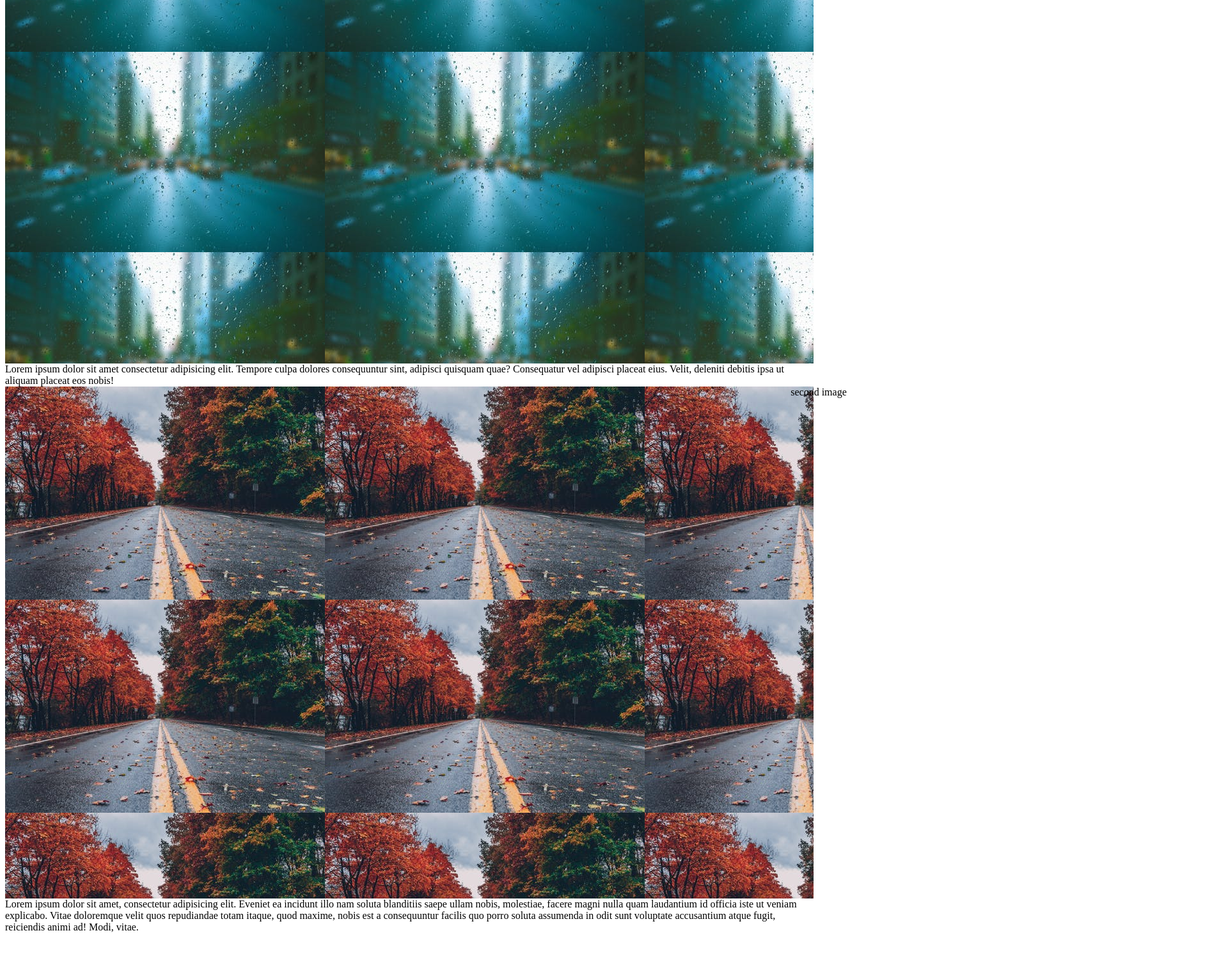
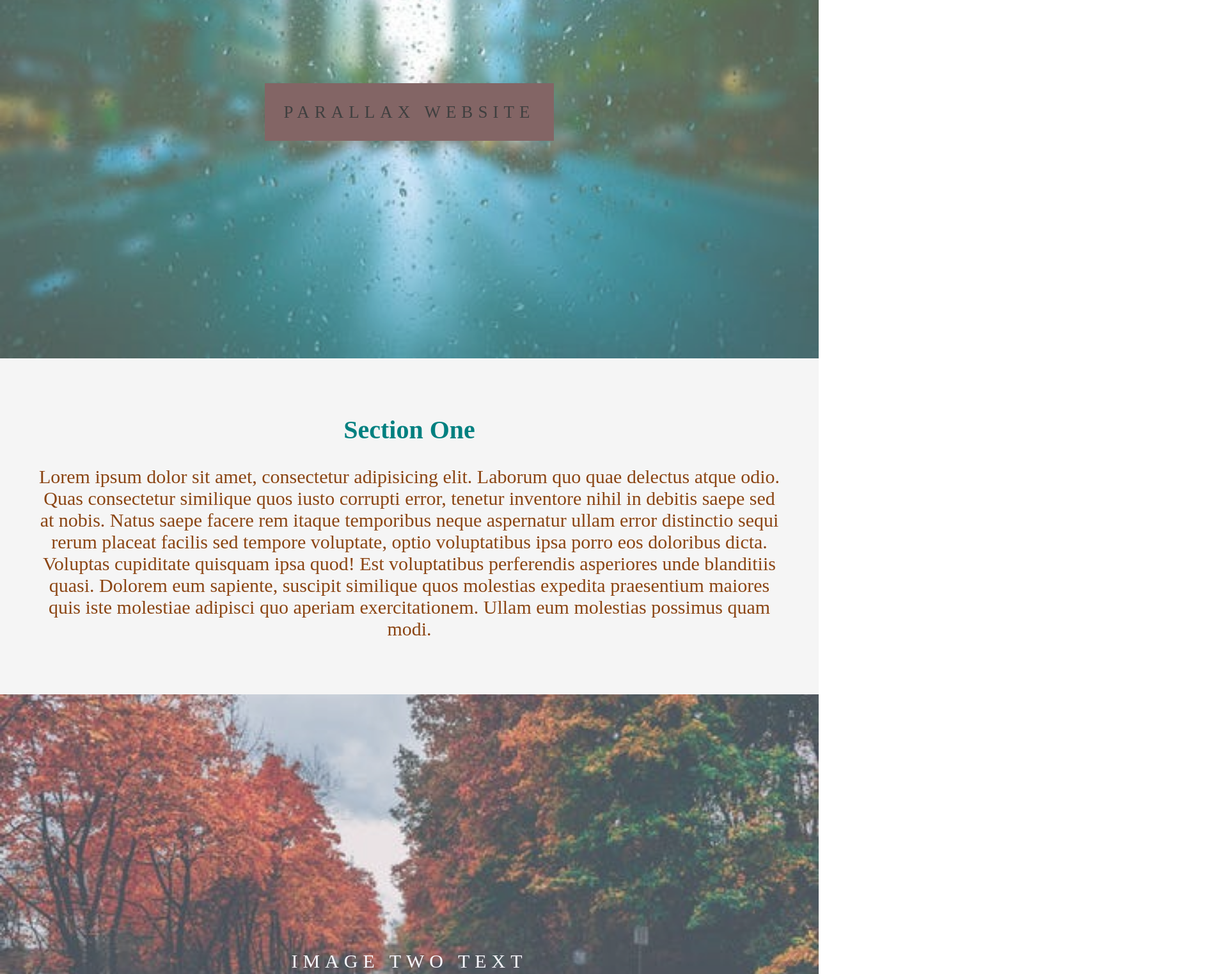
Before and after one commit to shubh045/Training, a website: page learning/June-10/Parallax.html in a window 1280 px wide. Shown: the part 240-1762 px from the top of the page at 64% size, 1920 px wide, since content can reach past the window. Before the commit the page ends 1698 px from the top, so only its background shows below. Drawn offline with Linux system fonts and the light colour scheme.

Commit message:
completed page

```diff
--- a/learning/June-10/Parallax.css
+++ b/learning/June-10/Parallax.css
@@ -1,21 +1,101 @@
+/* styling body of page */
 body,html{
     height: 100%;
+    margin: 0;
 }
 
-#bimg-1{
+/* styling and image for first part */
+.bimg-1{
     background-image: url(img1.jpeg);
     min-height: 100%;
 
 }
 
-#bimg-2{
+/* styling and image for second part */
+.bimg-2{
     background-image: url(img2.jpeg);
     min-height: 100%;
 }
 
+/* styling and image for third part */
+.bimg-3{
+    background-image: url(img3.jpg);
+    min-height: 100%;
+}
+
+/* setting all four images in page */
+.bimg-1, .bimg-2, .bimg-3, #bimg-4{
+    position: relative;
+    background-position: center;
+    background-size: cover;
+    background-repeat: no-repeat;
+    background-attachment: fixed;
+    opacity: 0.75;
+}
+
+/* styling and image for fourth part */
+#bimg-4{
+    background-image: url(img4.jpeg);
+    min-height: 100%;
+    /* background-attachment: fixed; */
+    /* background-repeat: no-repeat;
+    background-size: cover;
+    position: relative; */
+}
+
+/* styling text inside images */
 .text{
     position: absolute;
-    left: 50%;
+    top: 50%;
     width: 100%;
     text-align: center;
+    color: #000;
+    font-size: 27px;
+    letter-spacing: 8px;
+    text-transform: uppercase;
 }
+
+/* for texts inside first and fourth image */
+.box{
+    background-color: rgb(90, 50, 50);
+   padding: 30px;
+}
+
+/* for text inside seond and third image */
+.light{
+    color: ghostwhite;
+  font-size: 30px;
+}
+
+/* to style all section part */
+.section{
+    text-align: center;
+    padding: 55px;
+}
+
+/* for first section */
+.sec{
+    background-color: whitesmoke;
+}
+
+/* for second dection */
+.section1{
+    background-color: skyblue;
+}
+
+/* for third section */
+.section2{
+    background-color: rosybrown;
+}
+
+/* for all paragraphs */
+p{
+    font-size: 30px;
+    color: saddlebrown;
+}
+
+/* for heading inside section */
+h2{
+    font-size: 40px;
+    color: teal;
+}
--- a/learning/June-10/Parallax.html
+++ b/learning/June-10/Parallax.html
@@ -9,23 +9,54 @@
 </head>
 <body>
     <!-- adding first image in background -->
-    <div id="bimg-1">
+    <div class="bimg-1">
         <!-- adding text inside first image -->
         <div class="text">
-            <span>parallax website</span>
-        </div>
+            <span class="box">parallax website</span>
+        </div>"
     </div>
     <!-- paragraph after first image -->
-    <section>Lorem ipsum dolor sit amet consectetur adipisicing elit. Tempore culpa dolores consequuntur sint, adipisci quisquam quae? Consequatur vel adipisci placeat eius. Velit, deleniti debitis ipsa ut aliquam placeat eos nobis!</section>
+    <section class="section sec">
+        <h2>Section One</h2>
+       <p> Lorem ipsum dolor sit amet, consectetur adipisicing elit. Laborum quo quae delectus atque odio. Quas consectetur similique quos iusto corrupti error, tenetur inventore nihil in debitis saepe sed at nobis.
+        Natus saepe facere rem itaque temporibus neque aspernatur ullam error distinctio sequi rerum placeat facilis sed tempore voluptate, optio voluptatibus ipsa porro eos doloribus dicta. Voluptas cupiditate quisquam ipsa quod!
+        Est voluptatibus perferendis asperiores unde blanditiis quasi. Dolorem eum sapiente, suscipit similique quos molestias expedita praesentium maiores quis iste molestiae adipisci quo aperiam exercitationem. Ullam eum molestias possimus quam modi. </p>
+        </section>
 
     <!-- adding second image in background -->
-    <div id="bimg-2">
+    <div class="bimg-2">
         <!-- adding text inside second image -->
-        <div class="text"> second image</div>
+        <div class="text"> <span class="light"> Image Two Text  </span></div>
     </div>
 
-    <section>Lorem ipsum dolor sit amet, consectetur adipisicing elit. Eveniet ea incidunt illo nam soluta blanditiis saepe ullam nobis, molestiae, facere magni nulla quam laudantium id officia iste ut veniam explicabo.
-    Vitae doloremque velit quos repudiandae totam itaque, quod maxime, nobis est a consequuntur facilis quo porro soluta assumenda in odit sunt voluptate accusantium atque fugit, reiciendis animi ad! Modi, vitae.</section>
+    <!-- paragraph after second image -->
+    <section class="section section1">
+        <h2>Section Two</h2>
+      <p>  Lorem ipsum dolor sit amet consectetur, adipisicing elit. Itaque voluptatum numquam minus. Consectetur debitis voluptates rerum, aperiam amet obcaecati molestiae, eum molestias ipsa est doloribus quo praesentium quia modi pariatur.
+        Eaque, dicta sed officia quos deleniti beatae esse non rerum nulla nihil error sint molestiae inventore fugit tenetur odio eligendi quo, dignissimos praesentium voluptates quia culpa distinctio eius vitae. Minima.
+        Porro ducimus sed recusandae deserunt, et vero suscipit doloribus expedita eum quisquam amet hic modi magni exercitationem, placeat culpa quidem velit eos mollitia vitae praesentium accusantium dicta maxime ipsam. Facere.
+        Ut, officiis sint illum officia aspernatur doloremque suscipit veniam, eius tempore adipisci totam reiciendis veritatis odio labore hic quod amet ducimus nostrum iste recusandae cum? Eveniet commodi officiis facilis quaerat! </p>
+        </section>
+
+        <!-- adding third image in background -->
+    <div class="bimg-3">
+        <!-- adding text inside third image -->
+        <div class="text"> <span class="light"> Image Three Text </span></div>
+    </div>
+
+    <!-- paragraph after third image -->
+    <section class="section section2">
+        <h2>Section Three</h2>
+       <p> Lorem, ipsum dolor sit amet consectetur adipisicing elit. Maxime esse officia atque vel quaerat dolorem sunt pariatur? Rem, eos nihil! Non, consectetur ducimus! Dolorem facere vitae voluptatum, amet modi dolorum?
+    Delectus veritatis nemo officia ab vel dicta. Nesciunt accusantium est unde, facere, quaerat quam maiores ea porro sequi deleniti rem voluptatum eos, impedit nemo aliquam autem laudantium in voluptas fuga!
+    Qui, repellat facilis cupiditate deleniti corporis dolor eveniet illo quam consectetur et culpa quia commodi quo, asperiores inventore libero soluta assumenda nisi quidem mollitia, maiores ullam eos fugiat. Quas, totam. </p>
+</section>
+
+<!-- adding fourth image in background -->
+    <div id="bimg-4">
+        <!-- adding text inside fourth image -->
+        <div class="text"> <span class="box">End Of Page</span></div>
+    </div>
 
 </body>
 </html>
```
Also changed, not shown: learning/June-10/img3.jpg, learning/June-10/img4.jpeg (added).
